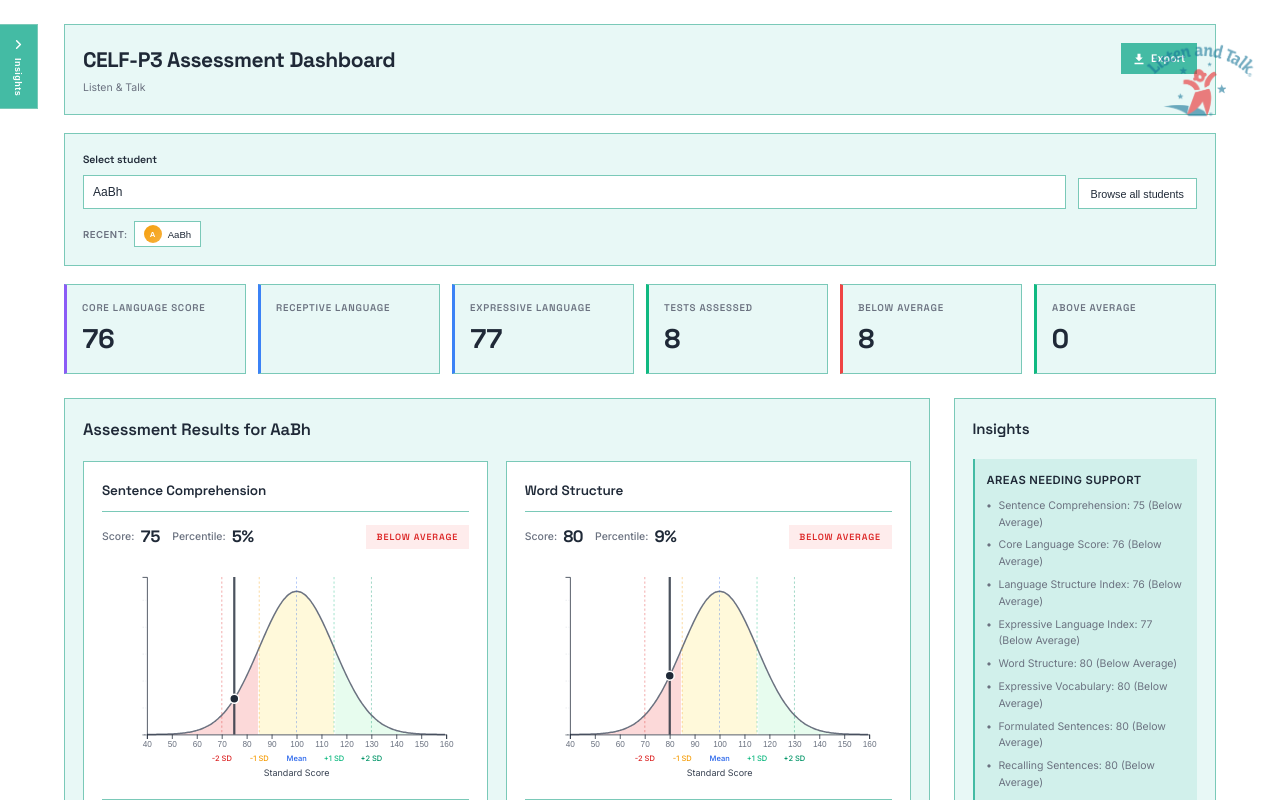
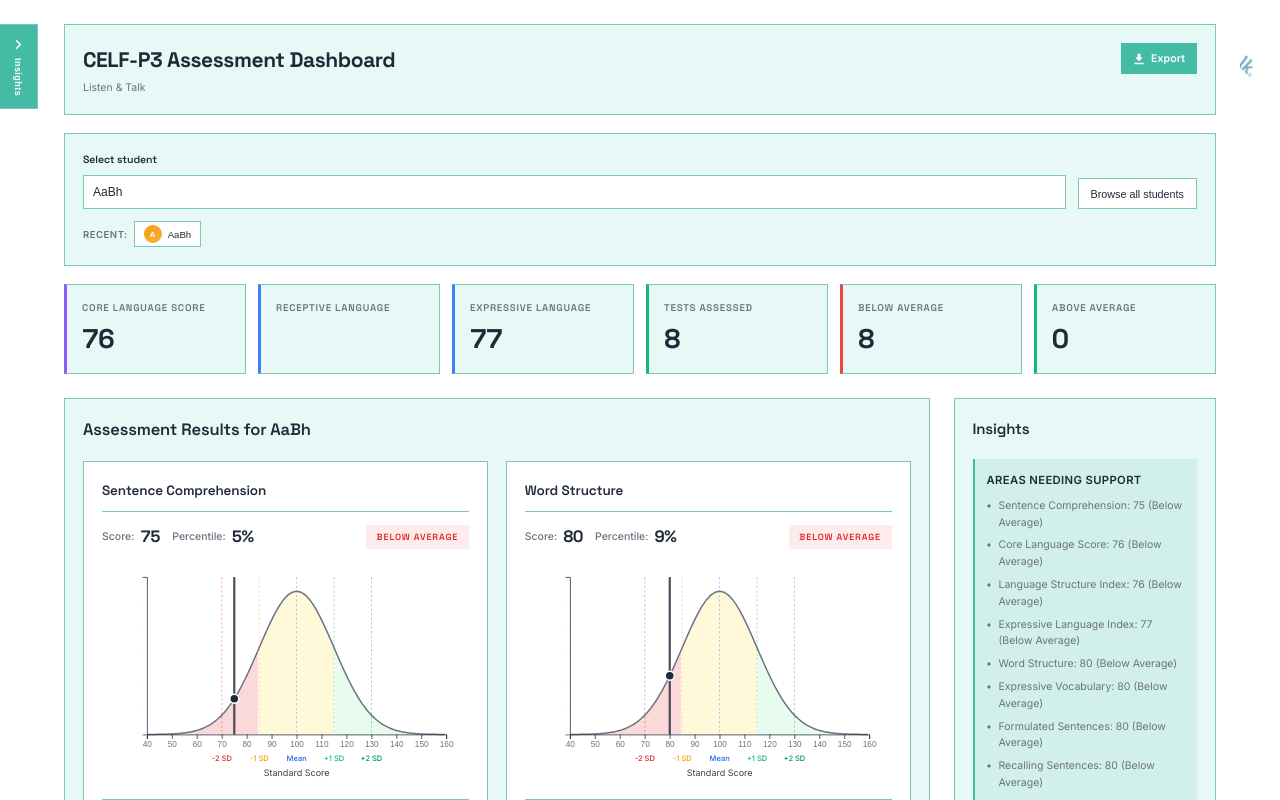
Before and after one commit to anvita-kallam/listenandtalk, a React (Vite) app: page / in a window 1280 px wide. Shown: the top 800 px of the page. Built offline with nearby package versions, Linux system fonts and the light colour scheme.

Commit message:
Move logo to background layer behind other assets

```diff
--- a/src/App.css
+++ b/src/App.css
@@ -16,7 +16,7 @@
   background-repeat: no-repeat;
   background-position: center;
   opacity: 0.6;
-  z-index: 10;
+  z-index: -1;
   pointer-events: none;
 }
 
```
